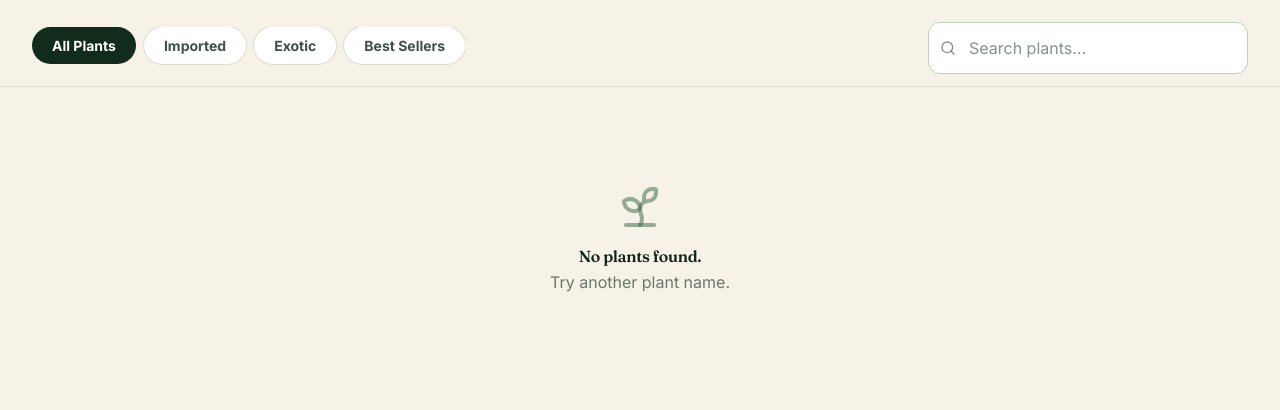
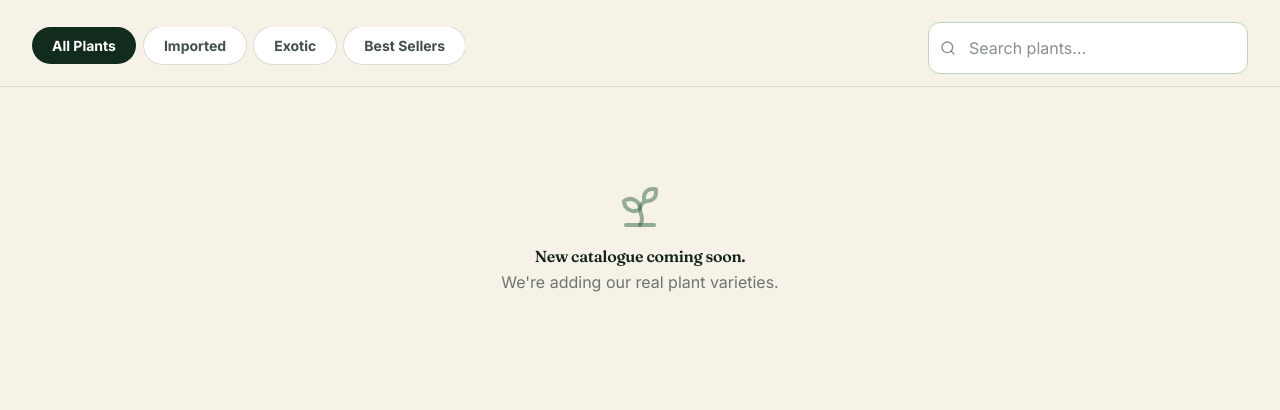
Before and after one commit to aravindpulluri116/harshasainursery_staffarc_aravind, a Next.js app: page / in a window 1280 px wide. Shown: the part 2814-3224 px from the top of the page. Built offline with nearby package versions, Linux system fonts and the light colour scheme.

Commit message:
Update no plants found message in plants component

```diff
--- a/src/components/sections/plants.jsx
+++ b/src/components/sections/plants.jsx
@@ -98,8 +98,17 @@ export function Plants() {
         {list.length === 0 ? (
           <div className="pop-in py-16 text-center">
             <Sprout className="mx-auto mb-3 size-12 text-green-600/50" />
-            <h3 className="text-base font-bold">No plants found.</h3>
-            <p className="text-base text-ink/60">Try another plant name.</p>
+            {plants.length === 0 ? (
+              <>
+                <h3 className="text-base font-bold">New catalogue coming soon.</h3>
+                <p className="text-base text-ink/60">We&apos;re adding our real plant varieties.</p>
+              </>
+            ) : (
+              <>
+                <h3 className="text-base font-bold">No plants found.</h3>
+                <p className="text-base text-ink/60">Try another plant name.</p>
+              </>
+            )}
           </div>
         ) : (
           <div className="grid grid-cols-2 gap-3 md:grid-cols-3 md:gap-4 lg:grid-cols-4 xl:grid-cols-5">
```
